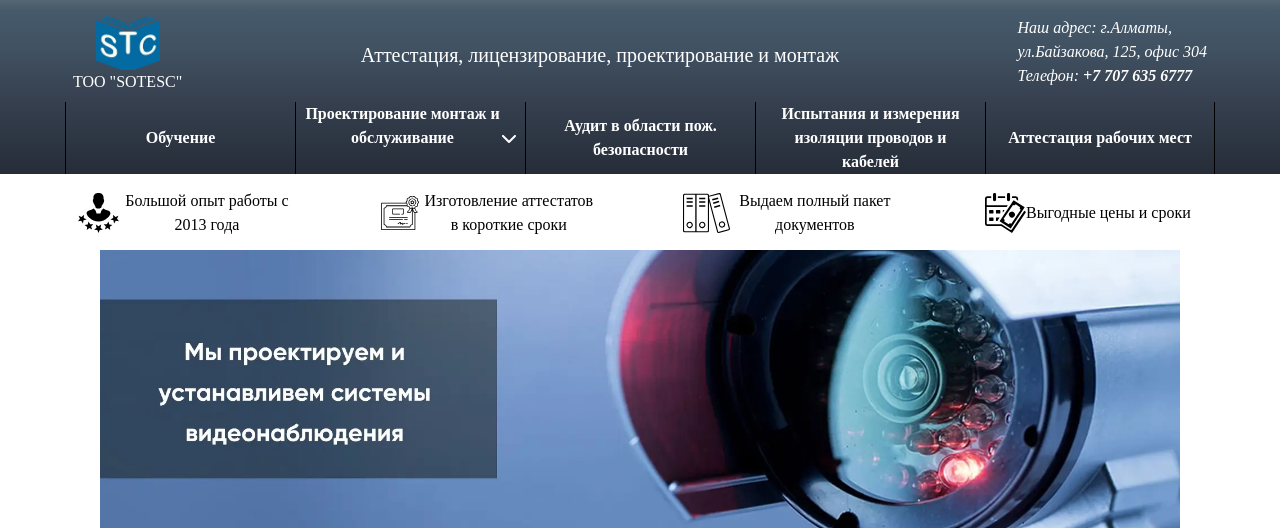
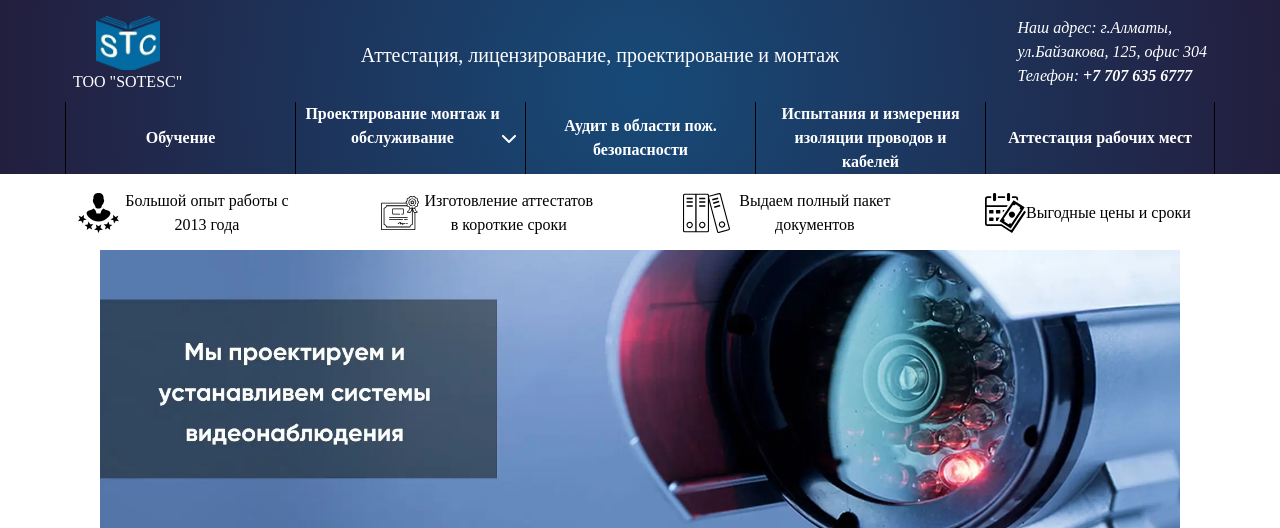
Before and after one commit to RuslanAmraev/Sotesc, a PHP site: page / in a window 1280 px wide. Shown: the top 528 px of the page. Run offline with PHP 8.4, Linux system fonts and the light colour scheme; style sheets or scripts are compiled from the project's sources; some web fonts are replaced.

Commit message:
Update style.css

```diff
--- a/style.css
+++ b/style.css
@@ -271,8 +271,8 @@ margin: 0 27px;
 }
 
 .header{
-    background: rgb(38,45,56);
-    background: linear-gradient(0deg, rgba(38,45,56,1) 0%, rgba(55,65,81,1) 45%, rgba(64,81,97,1) 71%, rgba(70,90,107,1) 94%, rgba(86,102,115,1) 100%);
+    background: rgb(23,74,120);
+    background: radial-gradient(circle, rgba(23,74,120,1) 0%, rgba(35,30,62,1) 100%);
 }
 
 .header-text{
```
